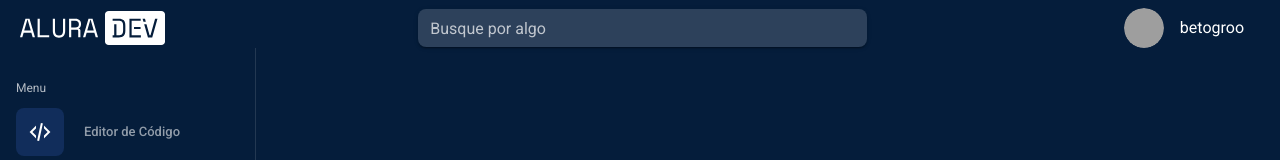
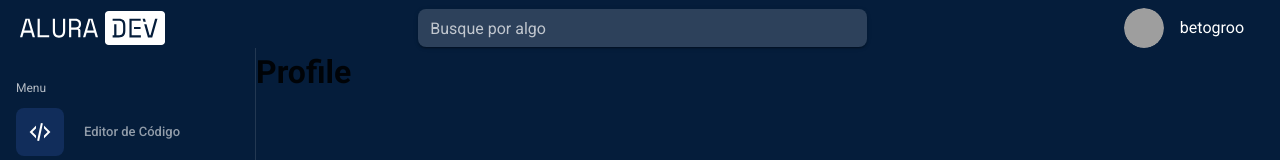
Before and after one commit to betogroo/alura-challenge, a Vue app: page /profile in a window 1280 px wide. Shown: the top 160 px of the page. Built offline with nearby package versions, Linux system fonts and the light colour scheme; grey boxes are pictures that could not be loaded.

Commit message:
feat: create Profile view and router

```diff
--- a/src/router/index.js
+++ b/src/router/index.js
@@ -2,6 +2,7 @@
 import VueRouter from 'vue-router'
 import Editor from '../views/Editor.vue'
 import Community from '../views/Community.vue'
+import Profile from '../views/Profile.vue'
 
 Vue.use(VueRouter)
 
@@ -26,6 +27,16 @@
       icon: 'account-group',
       inDrawer: 2
     }
+  },
+  {
+    path: '/profile',
+    name: 'Profile',
+    component: Profile,
+    meta: {
+      title: 'Profile',
+      icon: 'face-profile',
+      inDrawer: false
+    }
   }
 ]
 
--- /dev/null
+++ b/src/views/Profile.vue
@@ -0,0 +1,5 @@
+<template>
+  <h1>
+    Profile
+  </h1>
+</template>
```
